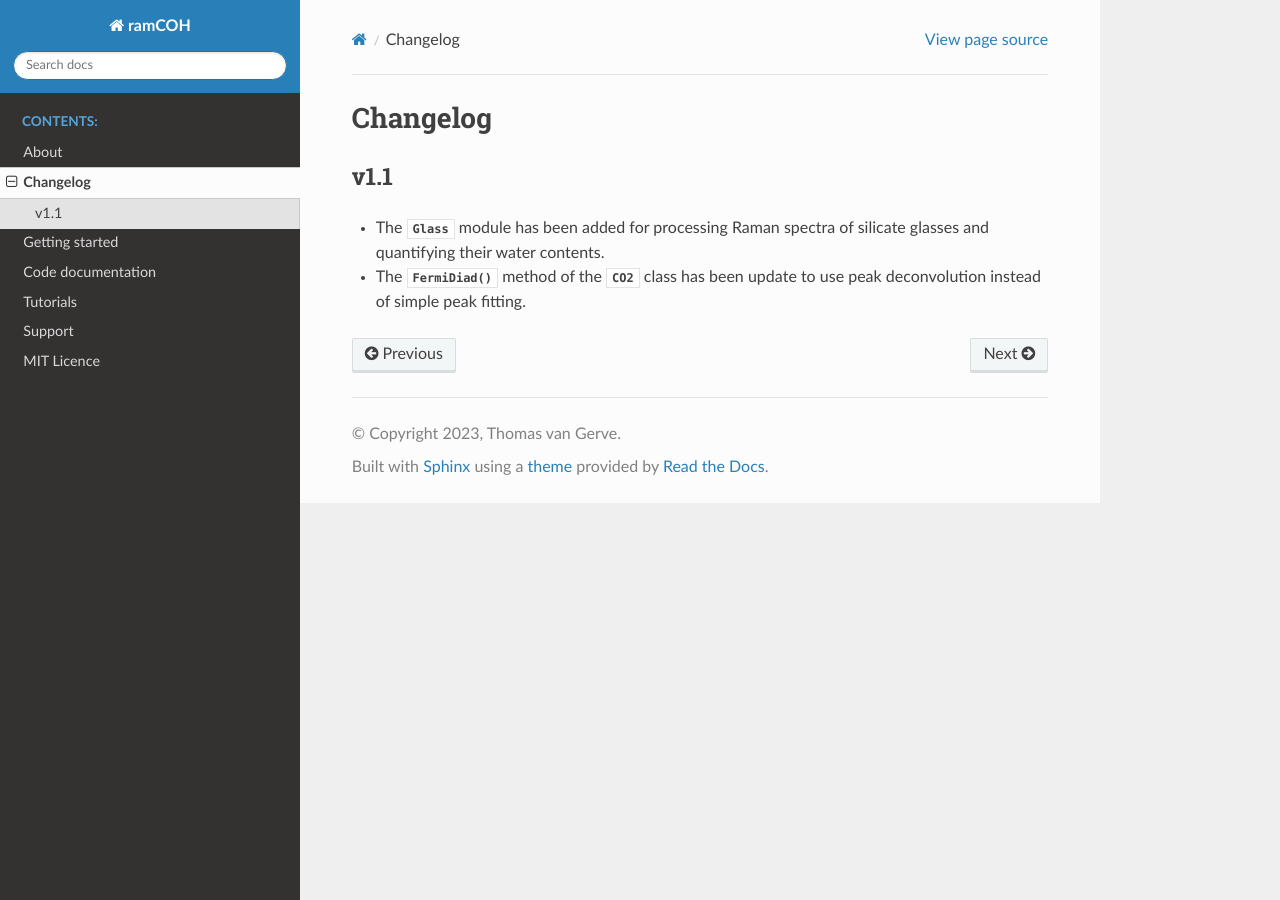
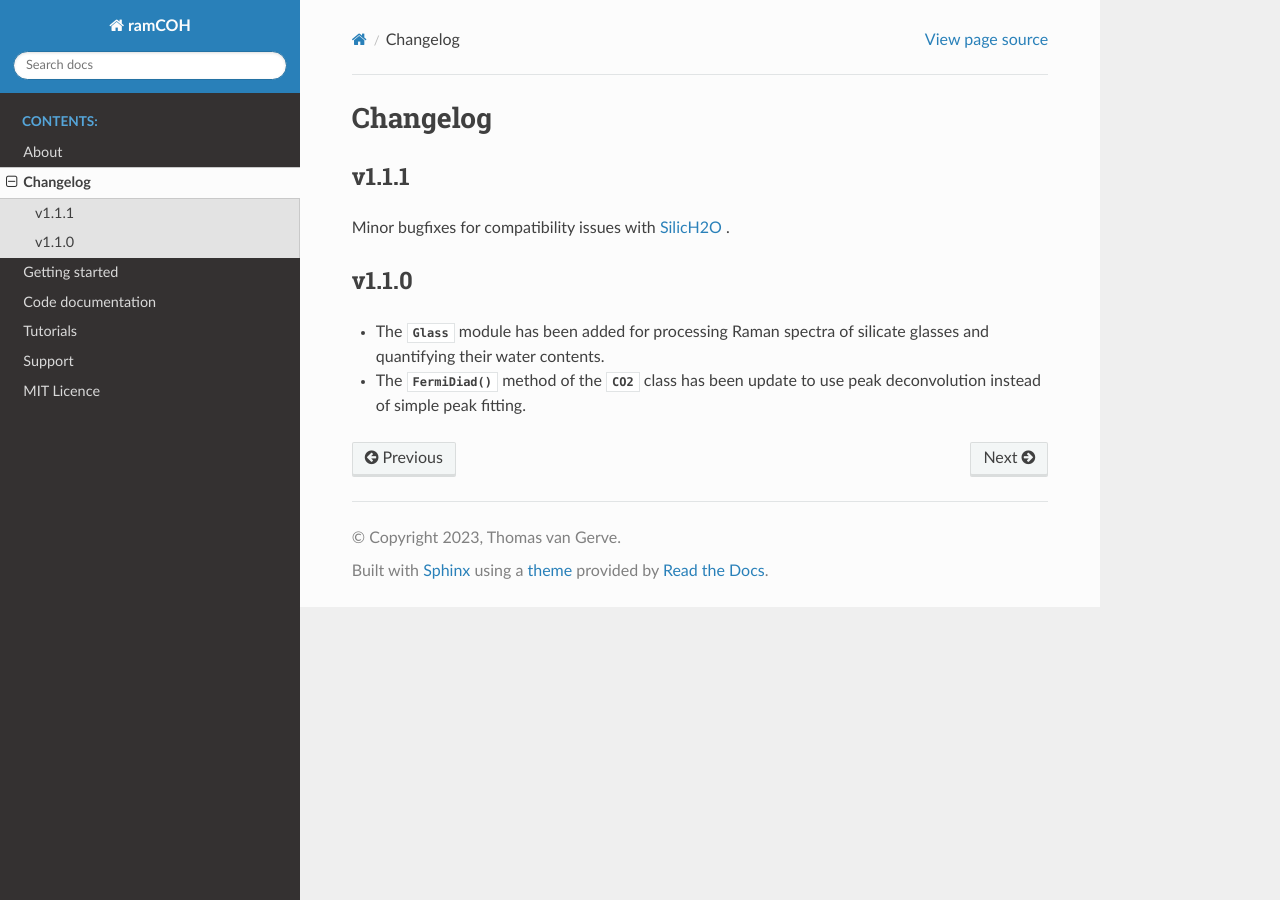
Before and after one commit to TDGerve/ramCOH, a Sphinx documentation site: the page built from docs/source/changelog.rst, in a window 1280 px wide. Built offline with Sphinx 7.4.7 and the Read the Docs theme 2.0.0, drawn with Linux system fonts in a browser that asks for light colours.

Commit message:
updated docs

```diff
--- a/docs/source/changelog.rst
+++ b/docs/source/changelog.rst
@@ -1,8 +1,14 @@
+.. include:: ./substitutions.rst
+
 =========
 Changelog
 =========
 
-v1.1
-----
+v1.1.1
+------
+Minor bugfixes for compatibility issues with `SilicH2O <https://silich2o.readthedocs.io/en/latest/>`_ .
+
+v1.1.0
+------
 * The :py:mod:`~ramCOH.raman.glass.Glass` module has been added for processing Raman spectra of silicate glasses and quantifying their water contents.
 * The :py:meth:`~ramCOH.raman.co2.CO2.FermiDiad` method of the :py:class:`~ramCOH.raman.co2.CO2` class has been update to use peak deconvolution instead of simple peak fitting.
--- a/docs/source/conf.py
+++ b/docs/source/conf.py
@@ -42,6 +42,7 @@ intersphinx_mapping = {
     "csaps": ("https://csaps.readthedocs.io/en/latest/", None),
     "scipy": ("https://docs.scipy.org/doc/scipy/reference", None),
     "numpy": ("https://numpy.org/doc/stable/", None),
+    "silich2o": ("https://silich2o.readthedocs.io/en/latest/", None),
 }
 intersphinx_disabled_reftypes = ["*"]
 autodoc_member_order = "groupwise"
--- /dev/null
+++ b/docs/source/substitutions.rst
@@ -0,0 +1,3 @@
+.. |silich2o| replace:: SilicH\ :sub:`2`\O
+.. |h2o| replace:: H\ :sub:`2`\O
+.. |cm-1| replace:: cm\ :sup:`-1`\
```
Also changed, not shown: README.md (+2 -1 lines).
